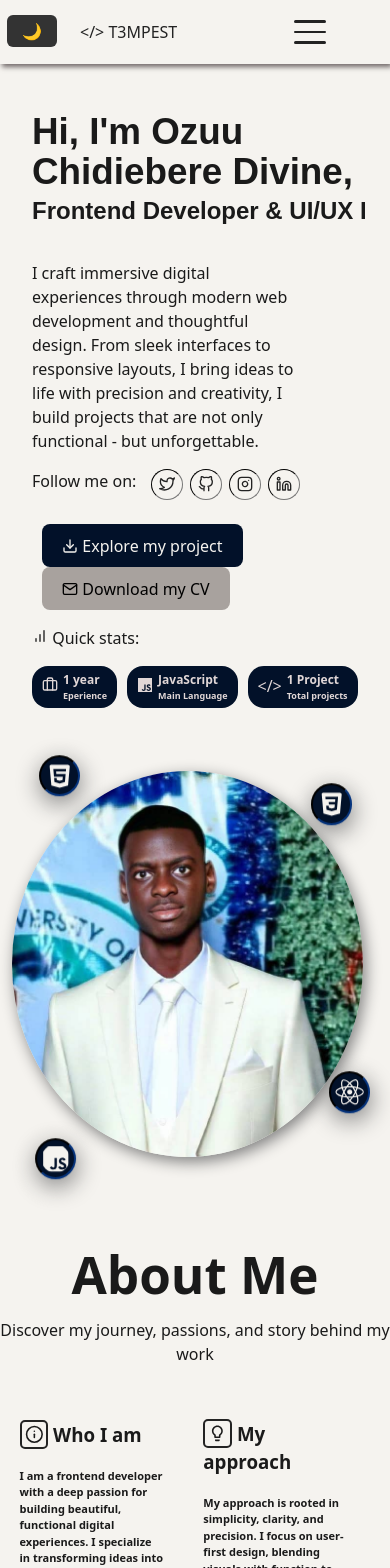
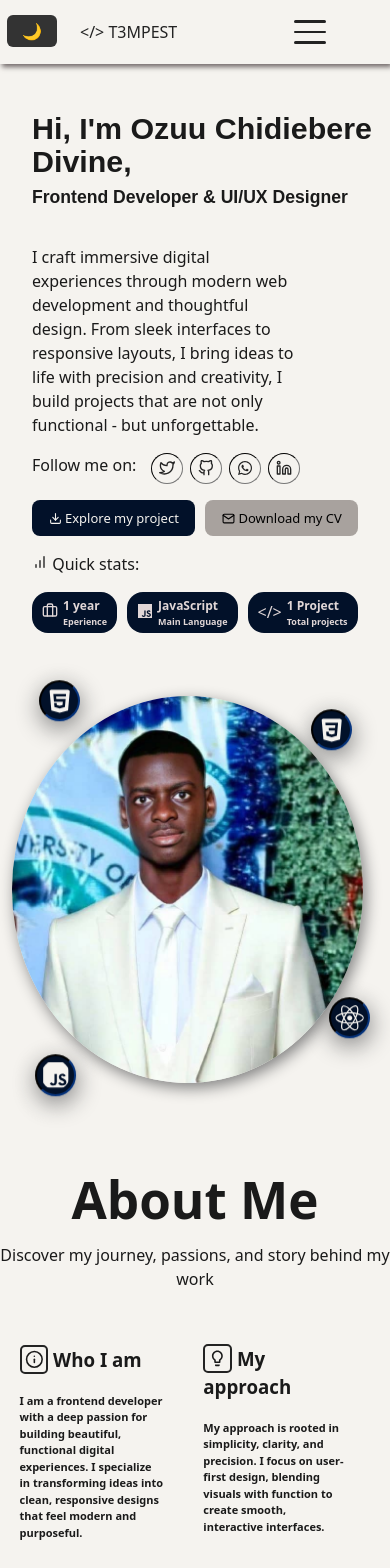
Before and after one commit to T3MPEST-21/Portfolio, a React (Vite) app in the folder frontend/: page / in a window 390 px wide. Shown: the top 1568 px of the page. Built offline with nearby package versions, Linux system fonts and the light colour scheme.

Commit message:
Updated layouyts and fonts

```diff
--- a/frontend/src/global.css
+++ b/frontend/src/global.css
@@ -1456,7 +1456,7 @@ body.dark-mode .hamburger span {
 }
 
 /* Responsive styles for nav and hamburger */
-@media (max-width: 710px) {
+@media (max-width: 599px) {
   .nav-links {
     position: fixed;
     top: 64px;
@@ -1521,10 +1521,10 @@ body.dark-mode .hamburger span {
 }
 
 .hero-h1 {
-  font-size: 2.3em;
-}
-
-.hero-h3 {
+  font-size: 1.9em;
+}
+
+.hero-span {
   margin: 5px 0 0;
   font-size: 1.1em;
 }
@@ -1542,10 +1542,16 @@ body.dark-mode .hamburger span {
   }
 }
 
+.hero-cta {
+  margin-top: 1.2em;
+  margin-left: -10px;
+  font-size: small;
+}
 
 .img-container {
   margin-top: 1em;
   align-items: center;
+  position: relative;
 }
 
 .img-container img {
@@ -1554,7 +1560,6 @@ body.dark-mode .hamburger span {
   height: 50%;
 }
 
-
 .language-icon {
   position: relative;
   font-size: 1.8em;
@@ -1571,7 +1576,7 @@ body.dark-mode .hamburger span {
 }
 
 .js {
-  top: 14.3em;
+  top: 14em;
   left: -23%;
 }
 
@@ -1597,6 +1602,9 @@ body.dark-mode .hamburger span {
 
 .abt-img img {
   margin-top: 7%;
+  width: 85vw;
+  height: auto;
+  border-radius: 1em;
 }
 
 .abt-text {
@@ -1701,7 +1709,7 @@ body.dark-mode .hamburger span {
   padding: 10px 28px;
   color: var(--rich-charcoal-black);
   font-weight: 600;
-  font-size: 1.1em;
+  font-size: 1em;
   border: none;
   border-radius: 6px;
   box-shadow: var(--warm-gray) 1px 2px 10px;
--- a/frontend/src/pages/home/Hero.jsx
+++ b/frontend/src/pages/home/Hero.jsx
@@ -1,7 +1,7 @@
 import React, { useState, useEffect } from 'react';
 import {motion} from 'framer-motion';
 import { FiTwitter, FiBriefcase, FiBarChart, FiGithub, FiInstagram, FiLinkedin, FiDownload, FiMail} from 'react-icons/fi';
-import { FaJs, FaHtml5, FaReact} from 'react-icons/fa';
+import { FaJs, FaWhatsapp, FaReact} from 'react-icons/fa';
 import { DiCss3, DiHtml5} from 'react-icons/di';
 
 
@@ -59,16 +59,16 @@ const Hero = () => {
               <motion.section className="social-icons"
 
               >
-                <motion.a href="https://twitter.com/yourprofile" target="_blank" rel="noopener noreferrer">
+                <motion.a href="https://twitter.com/messages/compose?recipient_id=1712396737901879378" target="_blank" rel="noopener noreferrer">
                   <FiTwitter />
                 </motion.a>
-                <motion.a href="https://github.com/yourprofile" target="_blank" rel="noopener noreferrer">
+                <motion.a href="https://github.com/T3MPEST-21" target="_blank" rel="noopener noreferrer">
                   <FiGithub />
                 </motion.a>
-                <motion.a href="https://instagram.com/yourprofile" target="_blank" rel="noopener noreferrer">
-                  <FiInstagram />
+                <motion.a href="https://wa.me/2347072070736?text=Hello%20Chidiebere%2C%20I%20just%20visited%20your%20portfolio%20and%20would%20love%20to%20connect" target="_blank" rel="noopener noreferrer">
+                  <FaWhatsapp />
                 </motion.a>
-                <motion.a href="https://linkedin.com/in/yourprofile" target="_blank" rel="noopener noreferrer">
+                <motion.a href="https://www.linkedin.com/in/chidiebere-ozuu-927644341?utm_source=share&utm_campaign=share_via&utm_content=profile&utm_medium=android_app" target="_blank" rel="noopener noreferrer">
                   <FiLinkedin />
                 </motion.a>
               </motion.section>
```
